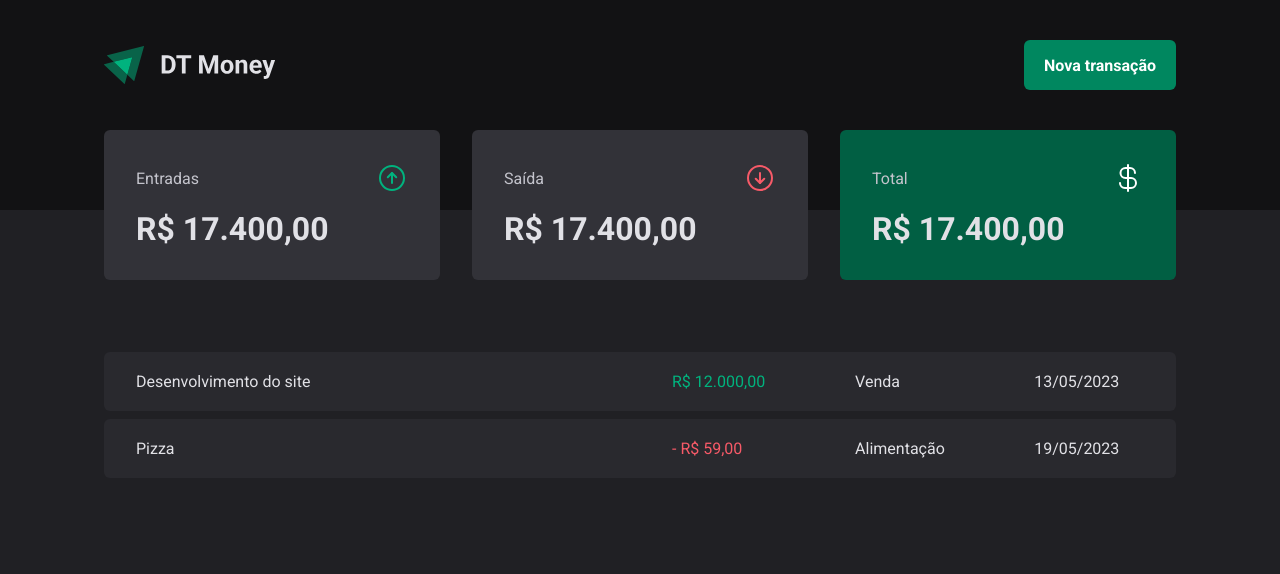
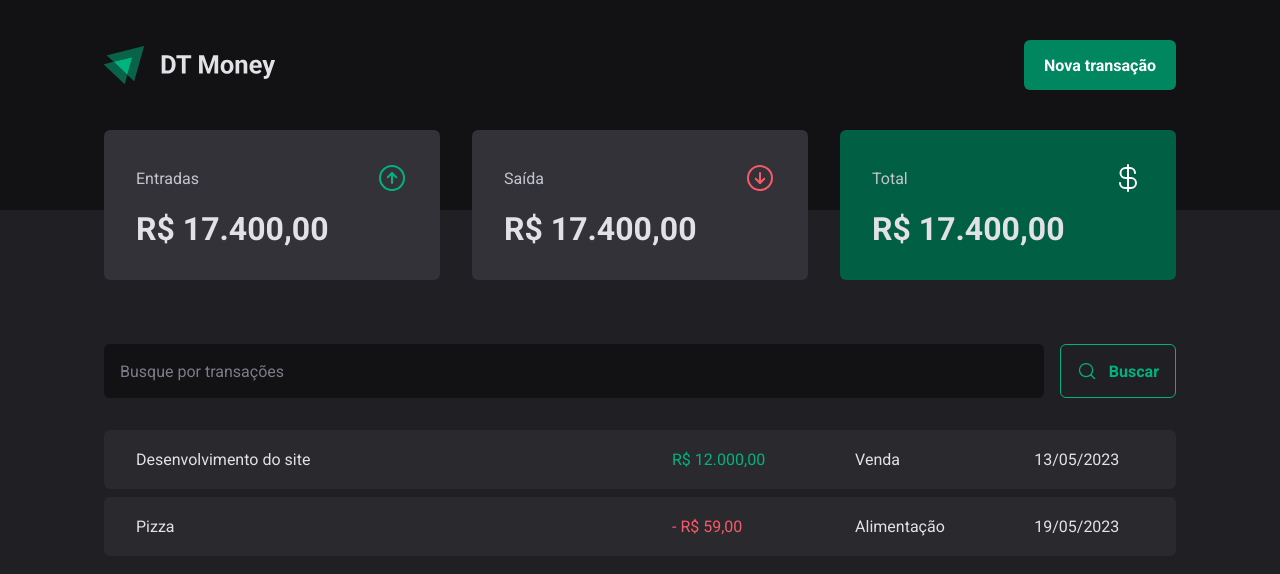
Before and after one commit to vanessaugioni/ProjectMoney-Curso, a React (Vite) app: page / in a window 1280 px wide. Shown: the top 574 px of the page. Built offline with nearby package versions, Linux system fonts and the light colour scheme.

Commit message:
versão 2.2

```diff
--- a/package.json
+++ b/package.json
@@ -10,6 +10,7 @@
     "preview": "vite preview"
   },
   "dependencies": {
+    "@radix-ui/react-dialog": "^1.0.4",
     "@types/styled-components": "^5.1.26",
     "phosphor-react": "^1.4.1",
     "react": "^18.2.0",
--- a/src/components/Header/index.tsx
+++ b/src/components/Header/index.tsx
@@ -1,4 +1,5 @@
 import { HeaderContainer, HeaderContent, NewTransactionButton } from "./styles";
+import * as Dialog from '@radix-ui/react-dialog';
 
 import logoImg from '../../assets/Logo (1).svg'
 
@@ -10,7 +11,12 @@
 
         <img src={logoImg} alt="" />
 
-        <NewTransactionButton>Nova transação</NewTransactionButton>
+        <Dialog.Root>
+          <Dialog.Trigger asChild>
+            <NewTransactionButton>Nova transação</NewTransactionButton>
+          </Dialog.Trigger>
+        </Dialog.Root>
+
     </HeaderContent>
    </HeaderContainer>
 
--- a/src/components/Header/styles.ts
+++ b/src/components/Header/styles.ts
@@ -1,4 +1,5 @@
 import styled from "styled-components";
+import * as Dialog from '@radix-ui/react-dialog'
 
 export const HeaderContainer = styled.header`
     background: ${props => props.theme['gray-900']};
@@ -17,7 +18,7 @@
 
 `;
 
-export const NewTransactionButton = styled.button`
+export const NewTransactionButton = styled(Dialog.Trigger)`
     height: 50px;
     border: 0;
     background: ${props => props.theme['green-500']};
--- /dev/null
+++ b/src/pages/Transactions/components/SearchForm/index.tsx
@@ -0,0 +1,20 @@
+import { MagnifyingGlass } from "phosphor-react";
+import { SearchFormContainer } from "./styles";
+
+export function SearchForm() {
+    return (
+        <SearchFormContainer>
+         <input type="text" placeholder="Busque por transações" />
+
+        <button type="submit">
+        <MagnifyingGlass size={20}/>
+
+        Buscar
+
+        </button>
+
+        </SearchFormContainer>
+
+    )
+
+}
--- /dev/null
+++ b/src/pages/Transactions/components/SearchForm/styles.ts
@@ -0,0 +1,46 @@
+import styled from "styled-components";
+
+
+export const SearchFormContainer = styled.form`
+    display: flex;
+    gap: 1rem;
+
+    input {
+       flex: 1;
+       border-radius: 6px;
+       border: 0;
+       background: ${props => props.theme['gray-900']};
+       color: ${props => props.theme['gray-300']};
+       padding: 1rem;
+
+       &::placeholder{
+        color:${props => props.theme['gray-500']};
+
+       }
+    }
+
+    button {
+      display: flex;
+      align-items: center;
+      gap: 0.75rem;
+
+      border: 0;
+      padding: 1rem;
+      background: transparent;
+      border: 1px solid ${props => props.theme['green-300']};
+      color: ${props => props.theme['green-300']};
+      font-weight: bold;
+      border-radius: 6px;
+
+      &:hover {
+        background: ${props => props.theme['green-500']};
+        border-color: ${props => props.theme['green-500']};
+        color: ${props => props.theme.white};
+        transition:
+            backgroun-color 0.2s,
+            color 0.2s,
+            border-color 0.2s;
+
+      }
+    }
+`;
--- a/src/pages/Transactions/index.tsx
+++ b/src/pages/Transactions/index.tsx
@@ -1,5 +1,6 @@
 import { Header } from "../../components/Header";
 import { Summary } from "../../components/Summary";
+import { SearchForm } from "./components/SearchForm";
 import { PriceHighlight, TransactionsContainer, TransactionsTable } from "./styles";
 
 
@@ -12,6 +13,7 @@
 
 
             <TransactionsContainer>
+            <SearchForm />
 
              <TransactionsTable>
               <tbody>
--- a/src/pages/Transactions/styles.ts
+++ b/src/pages/Transactions/styles.ts
@@ -11,7 +11,7 @@
     width: 100%;
     border-collapse: separate;
     border-spacing: 0 0.5rem;
-    /* margin-top: 1.5rem; */
+    margin-top: 1.5rem;
 
     td {
         padding: 1.25rem 2rem;
```
Also changed, not shown: 1 other file (tests, documents, lock files or other folders).
